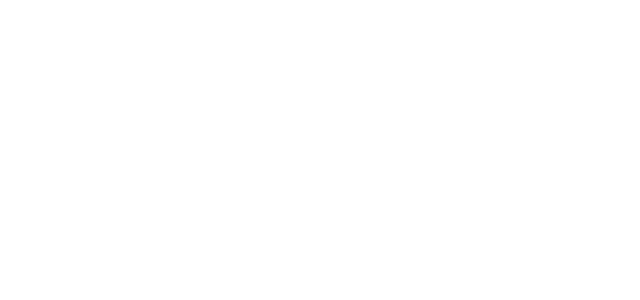
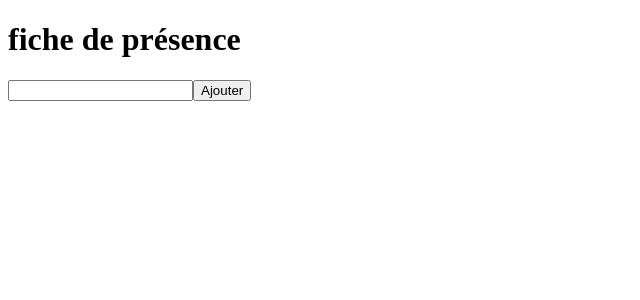
Before and after one commit to Monj4mbon/DOGPOUND, a React (Create React App) app: page / in a window 1280 px wide. Shown: the top 300 px of the page, without its empty margins (0-640 px from the left). Built offline with nearby package versions, Linux system fonts and the light colour scheme.

Commit message:
debut projet 2 !

```diff
--- a/src/App.js
+++ b/src/App.js
@@ -1,11 +1,13 @@
 import React from 'react';
+import Liste from "./components/Liste";
 
 export default function App(){
   return (
     <div className="container">
       <div className="text-center">
-
-
+        <h1>fiche de présence</h1>
+        <input type="text" className="w-50"/>
+        <button className="w-25">Ajouter</button>
       </div>
     </div>
   );
--- /dev/null
+++ b/src/components/Liste.js
@@ -0,0 +1,9 @@
+import React from 'react';
+
+export default class Liste extends React.Component{
+render(){
+return(
+""
+)
+}
+}
```
